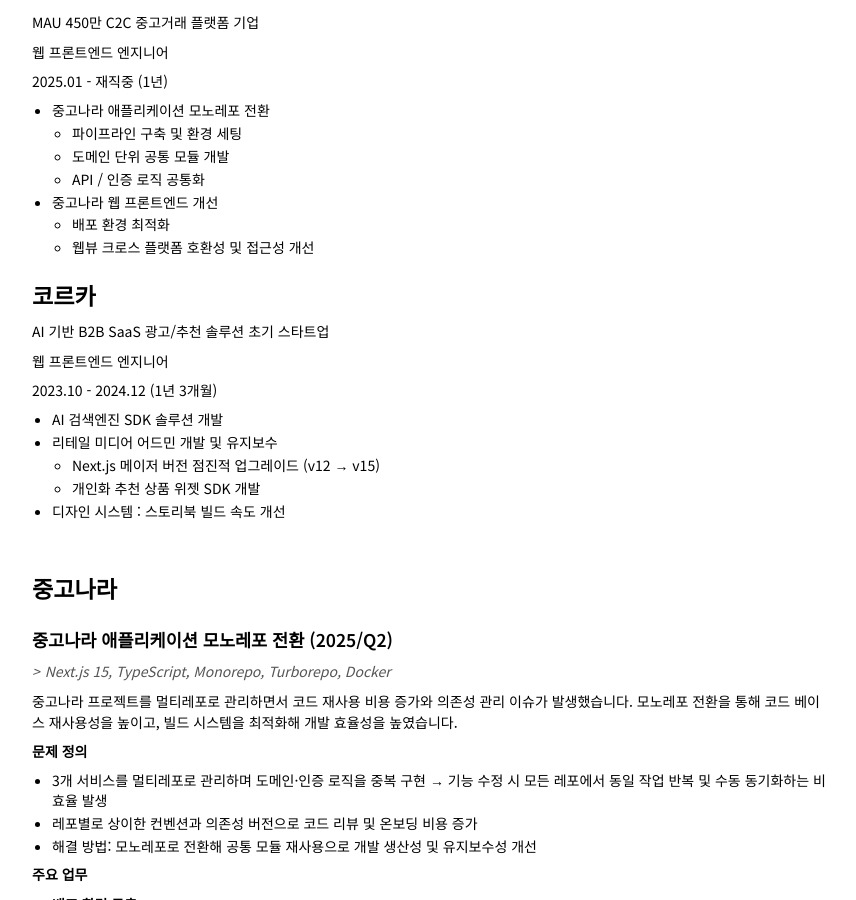
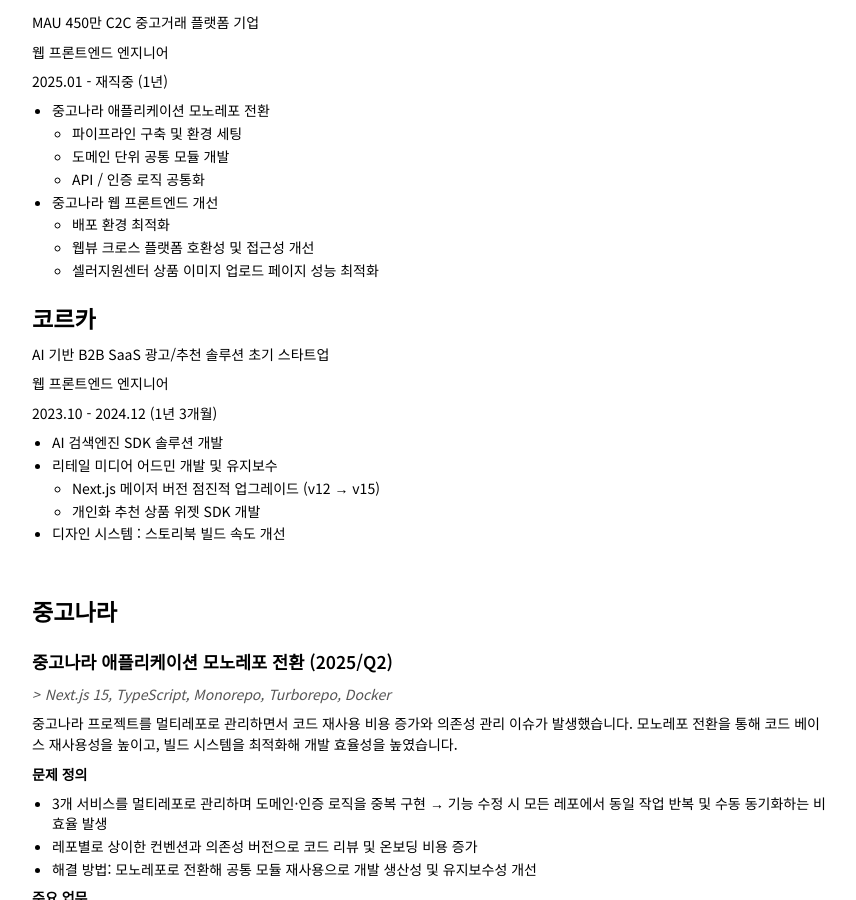
Before and after one commit to ghost-redo/ghost-redo.github.io, a Jekyll site: the page built from resume.md, in a window 1280 px wide and 900 px high, scrolled down 497 px. Shown: the whole window, without its empty margins (209-1065 px from the left). Built offline with Jekyll 4.4.1, drawn with Linux system fonts in a browser that asks for light colours; some web fonts are replaced.

Commit message:
Update resume.md

```diff
--- a/resume.md
+++ b/resume.md
@@ -38,6 +38,7 @@ MAU 450만 C2C 중고거래 플랫폼 기업
 - 중고나라 웹 프론트엔드 개선
   - 배포 환경 최적화
   - 웹뷰 크로스 플랫폼 호환성 및 접근성 개선
+  - 셀러지원센터 상품 이미지 업로드 페이지 성능 최적화
 
 ## 코르카
 
```
